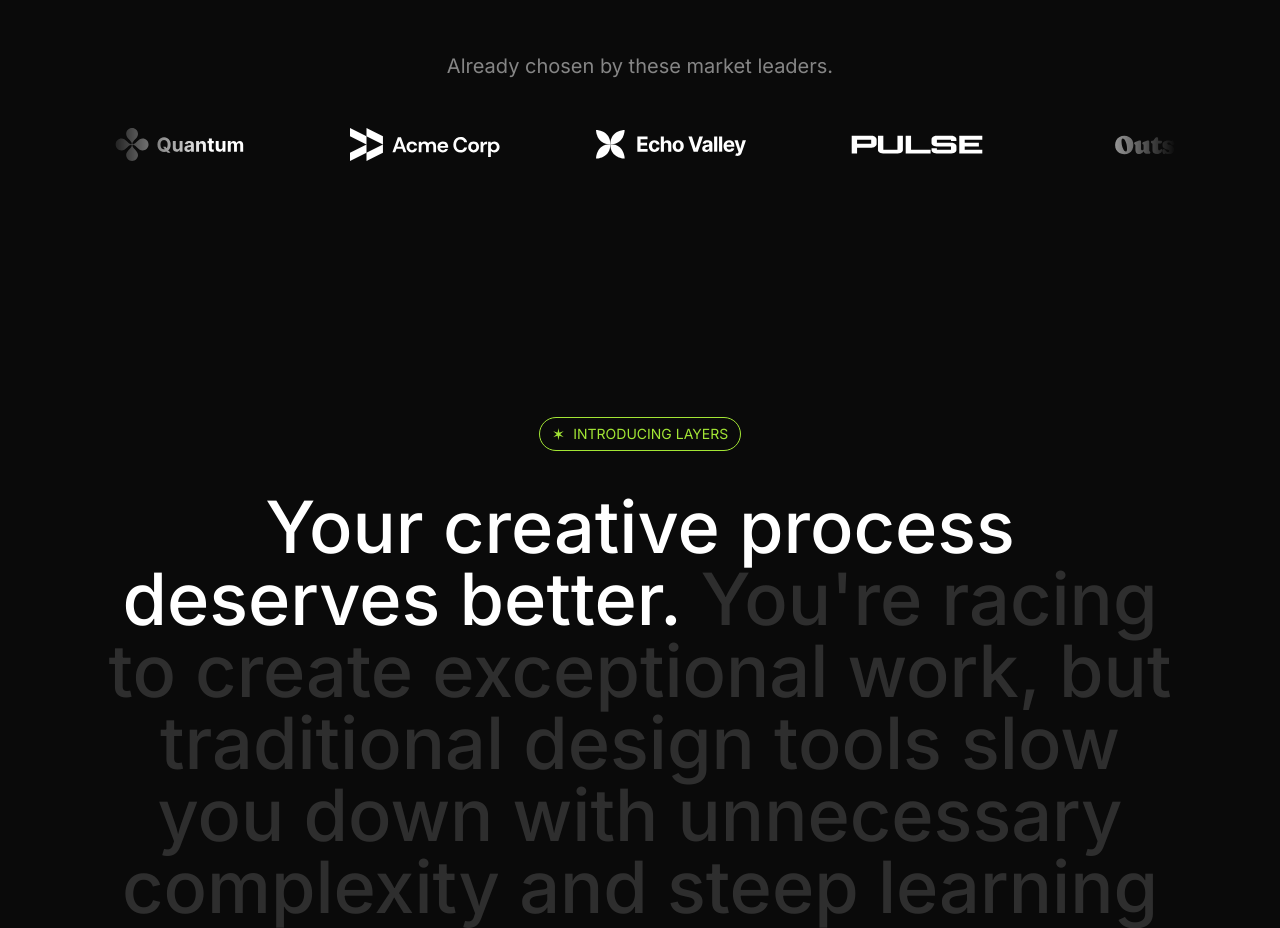
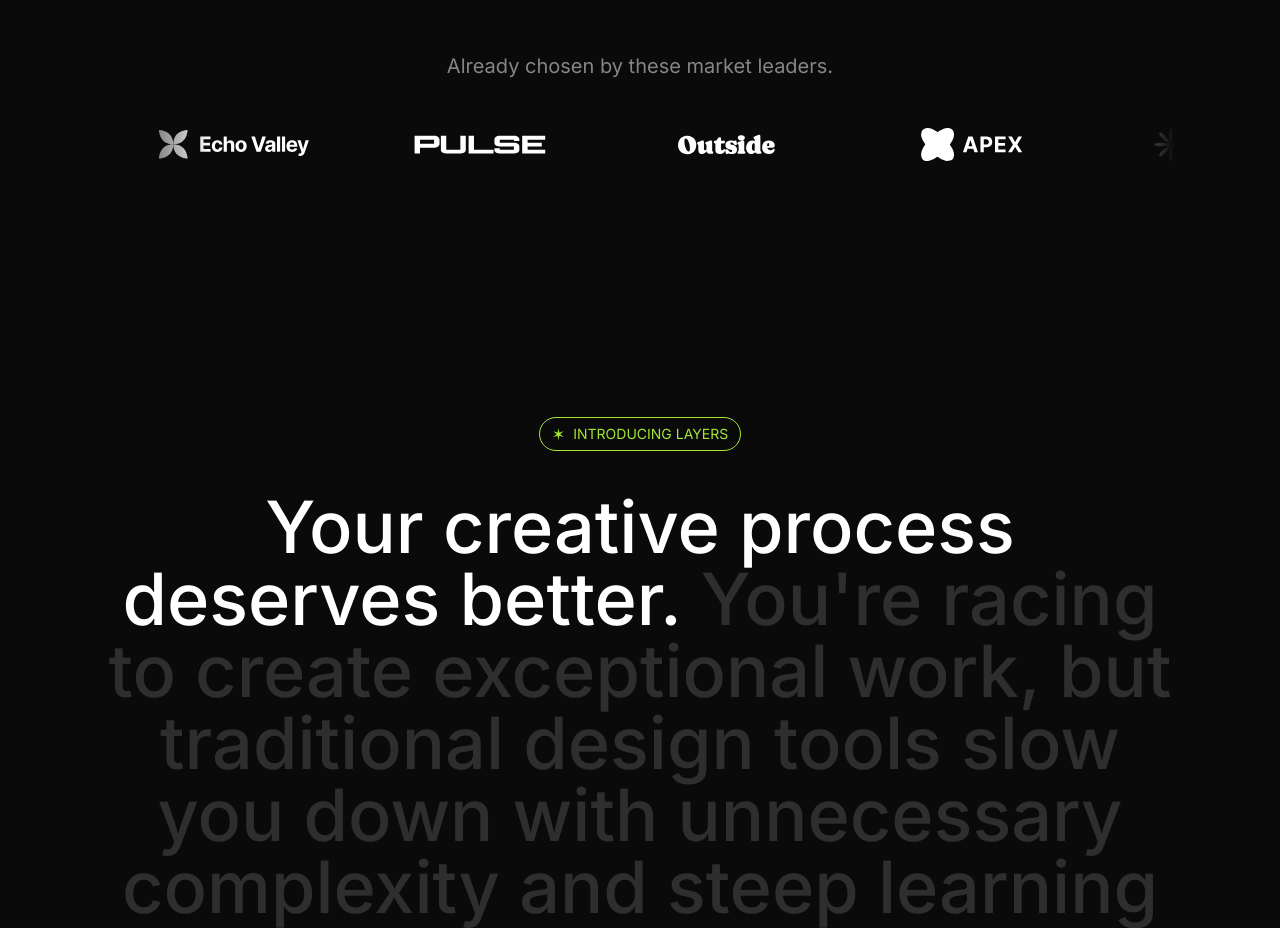
Before and after one commit to jahansid/Frontend_layers, a Next.js app: page / in a window 1280 px wide. Shown: the part 800-1728 px from the top of the page. Built offline with nearby package versions, Linux system fonts and the light colour scheme.

Commit message:
animation done for Logoticker section

```diff
--- a/src/sections/Hero.tsx
+++ b/src/sections/Hero.tsx
@@ -7,7 +7,7 @@ import Pointer from "@/components/Pointer";
 import Image from "next/image";
 import { motion, useAnimate } from "framer-motion";
 import { useEffect } from "react";
-import cursorYouImage from "@/assets/images/cursor-you.svg";
+import cursorYouImage from "@/assets/images/cursor-you.png"
 
 export default function Hero() {
     const [leftDesignScope, leftDesignAnimate] = useAnimate();
@@ -53,15 +53,23 @@ export default function Hero() {
     }, []);
 
     return (
-        <section className=" py-24 overflow-x-clip" style={{
-            cursor: `url(${cursorYouImage.src})`
-        }}>
+        <section
+            className=" py-24 overflow-x-clip"
+            style={{
+                cursor: `url(${cursorYouImage.src}), auto`,
+            }}
+        >
             <div className=" container relative ">
                 <motion.div
                     ref={leftDesignScope}
                     initial={{ opacity: 0, y: 100, x: -100 }}
                     drag
-                    dragConstraints={{ left: -100, top: -100, right: 100, bottom: 100 }}
+                    dragConstraints={{
+                        left: -100,
+                        top: -100,
+                        right: 100,
+                        bottom: 100,
+                    }}
                     className=" hidden absolute -left-32 top-16 lg:block"
                 >
                     <Image
@@ -81,7 +89,12 @@ export default function Hero() {
                     ref={rightDesignScope}
                     initial={{ opacity: 0, y: 100, x: 100 }}
                     drag
-                    dragConstraints={{ left: -100, top: -100, right: 100, bottom: 100 }}
+                    dragConstraints={{
+                        left: -100,
+                        top: -100,
+                        right: 100,
+                        bottom: 100,
+                    }}
                     className=" absolute -right-64 -top-16 hidden lg:block"
                 >
                     <Image
--- a/src/sections/LogoTicker.tsx
+++ b/src/sections/LogoTicker.tsx
@@ -1,3 +1,6 @@
+"use client";
+import { Fragment } from "react";
+import { motion } from "framer-motion";
 import Image from "next/image";
 
 const logosData = [
@@ -18,8 +21,18 @@ const LogoTicker = () => {
                 <h3 className=" text-xl text-center text-white/50">
                     Already chosen by these market leaders.
                 </h3>
-                <div className=" overflow-hidden mt-12 [mask-image:linear-gradient(to_right,transparent,black_10%,black_90%,transparent)] ">
-                    <div className=" flex gap-24 pr-24">
+                <div className=" flex overflow-hidden mt-12 [mask-image:linear-gradient(to_right,transparent,black_10%,black_90%,transparent)] ">
+                    <motion.div
+                        animate={{ x: "-50%" }}
+                        transition={{
+                            duration: 30,
+                            ease: "linear",
+                            repeat: Infinity,
+                        }}
+                        className=" flex flex-none gap-24 pr-24"
+                    >
+                        {Array.from({ length: 2 }).map((_, i) => (
+                            <Fragment key={i}>
                                 {logosData.map((logo) => (
                                     <Image
                                         src={logo.logoImage}
@@ -29,7 +42,9 @@ const LogoTicker = () => {
                                         key={logo.name}
                                     />
                                 ))}
-                    </div>
+                            </Fragment>
+                        ))}
+                    </motion.div>
                 </div>
             </div>
         </section>
```
Also changed, not shown: public/assets/icons/cursor-you.svg (renamed from src/assets/images/cursor-you.svg), src/assets/images/cursor-you.png (added). Lines whose indentation alone changed are shown as unchanged.
